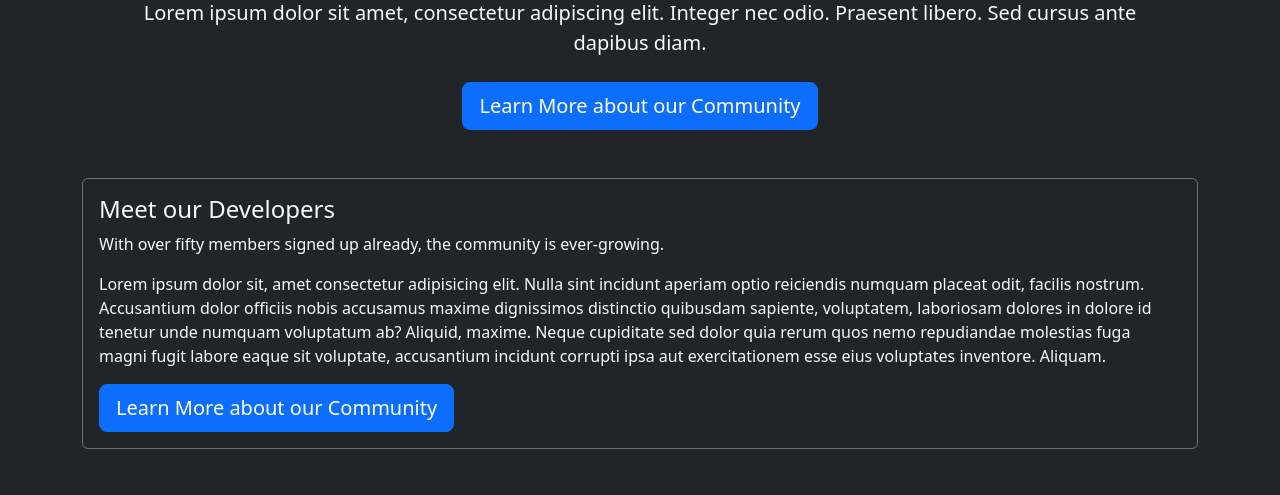
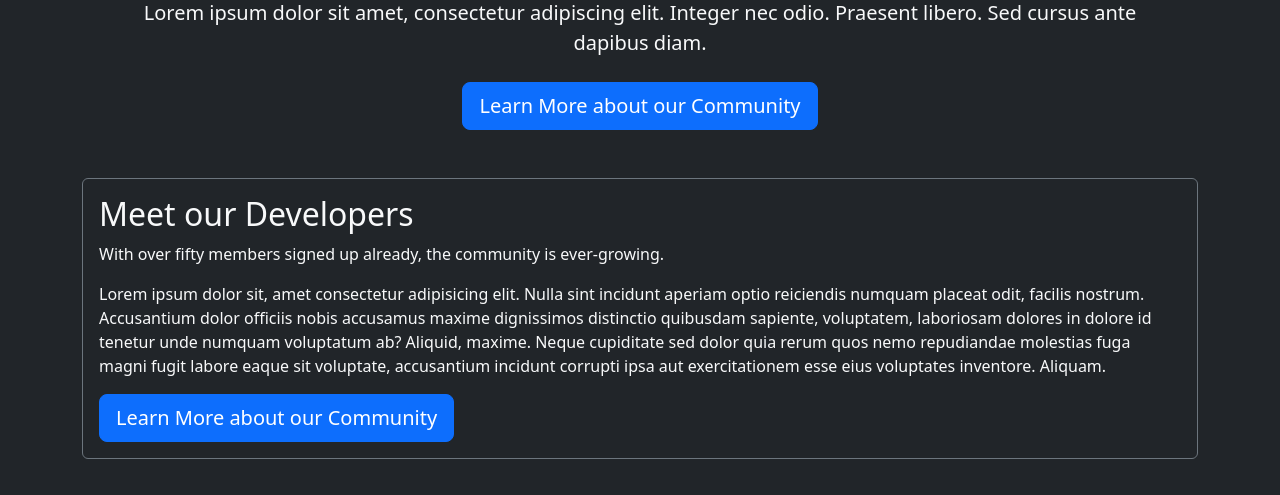
Before and after one commit to blv-development/website, a Django app: page / in a window 1280 px wide. Shown: the part 280-775 px from the top of the page. Run offline with Django 5.2, Linux system fonts and the light colour scheme.

Commit message:
Fixed Heading issues

```diff
--- a/blvd/templates/home.html
+++ b/blvd/templates/home.html
@@ -18,9 +18,9 @@
 
   <div class="card bg-dark text-light border-secondary mb-4">
     <div class="card-body">
-      <h4 class="card-title">
+      <h2 class="card-title">Meet our Developers</h2>
       <p class="card-text">
-        Meet our Developers</h4>With over fifty members signed up already, the community is ever-growing.
+        With over fifty members signed up already, the community is ever-growing.
       </p>
       <p class="card-text">
         Lorem ipsum dolor sit, amet consectetur adipisicing elit. Nulla sint incidunt aperiam optio reiciendis numquam placeat odit, facilis nostrum. Accusantium dolor officiis nobis accusamus maxime dignissimos distinctio quibusdam sapiente, voluptatem, laboriosam dolores in dolore id tenetur unde numquam voluptatum ab? Aliquid, maxime. Neque cupiditate sed dolor quia rerum quos nemo repudiandae molestias fuga magni fugit labore eaque sit voluptate, accusantium incidunt corrupti ipsa aut exercitationem esse eius voluptates inventore. Aliquam.
```
